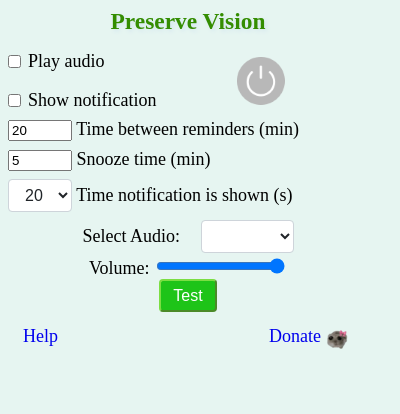
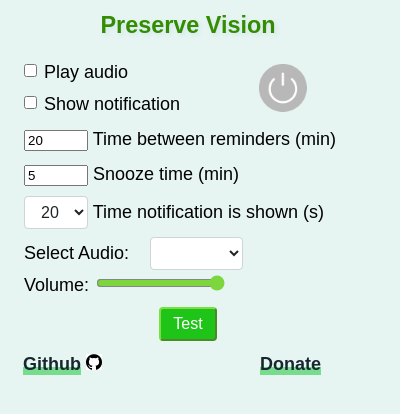
Before and after one commit to spin311/EyeStrainProtector, a browser extension: page popup/popup.html in a window 400 px wide. Drawn offline with Linux system fonts and the light colour scheme.

Commit message:
popup styles, refactor

```diff
--- a/popup/popup.html
+++ b/popup/popup.html
@@ -7,7 +7,7 @@
 <body>
 <h1 class=" mt-2 heading">Preserve Vision</h1>
 
-<div class="text-align">
+<div class="ml-1">
 
 
     <div class="grid-container">
@@ -57,7 +57,7 @@
     </div>
 
 
-    <div class="my-2 text-center">
+    <div class="my-2">
         <label for="selectAudio" class="form-label">Select Audio:
         </label>
         <select name="selectAudio" id="selectAudio" class="form-select">
@@ -69,19 +69,27 @@
             <label for="volume">Volume:</label>
             <input style="display: inline-block; margin-top: 5px" type="range" id="volume" value="100" name="volume" min="0" max="100">
         </div>
-        <button id="playAudio" class="btn btn-success">
-            <i class="fas fa-play"></i> Test
-        </button>
 
     </div>
 
 </div>
 
+    <div class="text-center">
+        <button id="playAudio" class="btn btn-success">
+            <i class="fas fa-play"></i> Test
+        </button>
+    </div>
+
+
+
 <div class="container-fluid mt-2">
-    <a href="https://spin311.github.io/MicrosoftRewardsWebsite#features" class="float-start links" target="_blank">Help</a>
+    <span>
+        <a href="https://github.com/spin311/preserveVisionExtension" class="float-start" target="_blank" style="margin-right: 5px">Github</a>
+        <img src="/imgs/github.png" alt="GitHubLogo">
+    </span>
     <span class="float-end" style="display: flex; align-items: center;">
-    <a href="https://www.paypal.com/donate/?hosted_button_id=4WXEWMN3QGLGY" class="links" target="_blank">Donate</a>
-    <img src="/imgs/justAGirlSmol.png" alt="Cat">
+    <a href="https://www.paypal.com/donate/?hosted_button_id=4WXEWMN3QGLGY" class="" target="_blank" id="donateText">Donate</a>
+    <img src="/imgs/justAGirlSmol.png" alt="Cat" id="donateImg">
   </span>
 </div>
 
--- a/src/background.ts
+++ b/src/background.ts
@@ -95,7 +95,7 @@ function getSnoozeMessage(duration: number): string {
 async function getMinutesTimer(): Promise<number> {
     return await new Promise((resolve): void => {
         chrome.storage.sync.get(REMINDER_TIME, function (result): void {
-            resolve(result[REMINDER_TIME] || 20);
+            resolve(Number(result[REMINDER_TIME]) || 20);
         });
     });
 }
@@ -103,8 +103,12 @@ async function getMinutesTimer(): Promise<number> {
 async function toggleActive(active: boolean): Promise<void> {
     await chrome.alarms.clearAll();
     if (active) {
+        await chrome.action.setIcon({path: '/imgs/icon.png'});
         minutesTimer = await getMinutesTimer();
         await chrome.alarms.create(REST_ALARM, { periodInMinutes: minutesTimer });
+    }
+    else {
+        await chrome.action.setIcon({path: '/imgs/iconbw.png'});
     }
 }
 
@@ -221,7 +225,7 @@ async function getNotificationCount(): Promise<number> {
             if (chrome.runtime.lastError) {
                 reject(chrome.runtime.lastError);
             } else {
-                resolve(result[NOTIFICATION_TIME] || 4);
+                resolve(Number(result[NOTIFICATION_TIME]) || 4);
             }
         });
     });
@@ -233,7 +237,7 @@ async function getSnoozeTime(): Promise<number> {
             if (chrome.runtime.lastError) {
                 reject(chrome.runtime.lastError);
             } else {
-                resolve(result[SNOOZE_TIME] || 5);
+                resolve(Number(result[SNOOZE_TIME]) || 5);
             }
         });
     });
--- a/src/popup.ts
+++ b/src/popup.ts
@@ -10,6 +10,15 @@ document.addEventListener('DOMContentLoaded', async function (): Promise<void> {
     const reminderTime: HTMLInputElement = document.getElementById('reminderTime') as HTMLInputElement;
     const snoozeTime: HTMLInputElement = document.getElementById('snoozeTime') as HTMLInputElement;
     const notificationTime: HTMLInputElement = document.getElementById('notificationTime') as HTMLInputElement;
+    const donateText: HTMLElement | null = document.getElementById('donateText');
+    const donateImg: HTMLElement | null = document.getElementById('donateImg');
+
+    if (donateImg && donateText) {
+        donateText.addEventListener('mouseover', function() {
+            donateImg.style.visibility = 'visible';
+        });
+    }
+
     if (autoAudio) {
         await setAudioCheckbox(autoAudio);
     }
@@ -69,13 +78,13 @@ document.addEventListener('DOMContentLoaded', async function (): Promise<void> {
         }
         toggleActive.addEventListener('click', async function () {
             const result = await chrome.storage.sync.get('active');
-            const active = result['active'];
-            await chrome.storage.sync.set({ 'active': !active });
+            const active: boolean = !result['active'];
+            await chrome.storage.sync.set({ 'active': active });
             toggleActive.classList.toggle('off');
             await chrome.runtime.sendMessage({
                 type: 'toggle-active',
                 target: 'background',
-                data: !active
+                data: active
             });
         });
     }
--- a/styles/popup.css
+++ b/styles/popup.css
@@ -59,13 +59,19 @@ body {
     margin-left: 2rem;
 
 }
-
+.ml-1 {
+    margin-left: 1rem;
+}
 .mt-2 {
     margin-top: 0.5rem !important;
 }
 
 .m-3 {
     margin: 1rem !important;
+}
+
+#volume, #showNotification, #autoAudio {
+    accent-color: #7ed63f;
 }
 
 .btn {
@@ -95,7 +101,7 @@ body {
     display: grid;
     grid-template-columns: 1fr 1fr;
     grid-template-rows: auto auto;
-    gap: 1em;
+    gap: 0.3em;
 }
 
 .off {
@@ -108,13 +114,13 @@ body {
     grid-row: 1 / span 2;
     display: flex;
     align-items: center;
-    margin-left: 40px;
+    margin-left: 60px;
 }
 
 
-.links {
-    text-decoration-line: none;
-}
+/*.links {*/
+/*    text-decoration-line: none;*/
+/*}*/
 
 .btn-fail {
     background-color: #5b5f5c;border-color: #5b5f5c;
@@ -167,3 +173,36 @@ body {
     width: 16px;
     height: 16px;
 }
+a {
+    text-decoration: none;
+    color: #18272F;
+    font-weight: 700;
+    position: relative;
+}
+#donateImg {
+    visibility: hidden;
+}
+
+a::before {
+    content: '';
+    background-color: hsla(133, 61%, 58%, 0.75);
+    position: absolute;
+    left: 0;
+    bottom: 3px;
+    width: 100%;
+    height: 8px;
+    z-index: -1;
+    transition: all .3s ease-in-out;
+}
+
+a:hover::before {
+    bottom: 0;
+    height: 100%;
+}
+
+/* Presentational Styles */
+body {
+    font-family: 'Poppins', sans-serif;
+    font-size: 18px;
+    line-height: 1.5;
+}
```
Also changed, not shown: dist/background.js, dist/popup.js, imgs/github.png (added), manifest.json.
